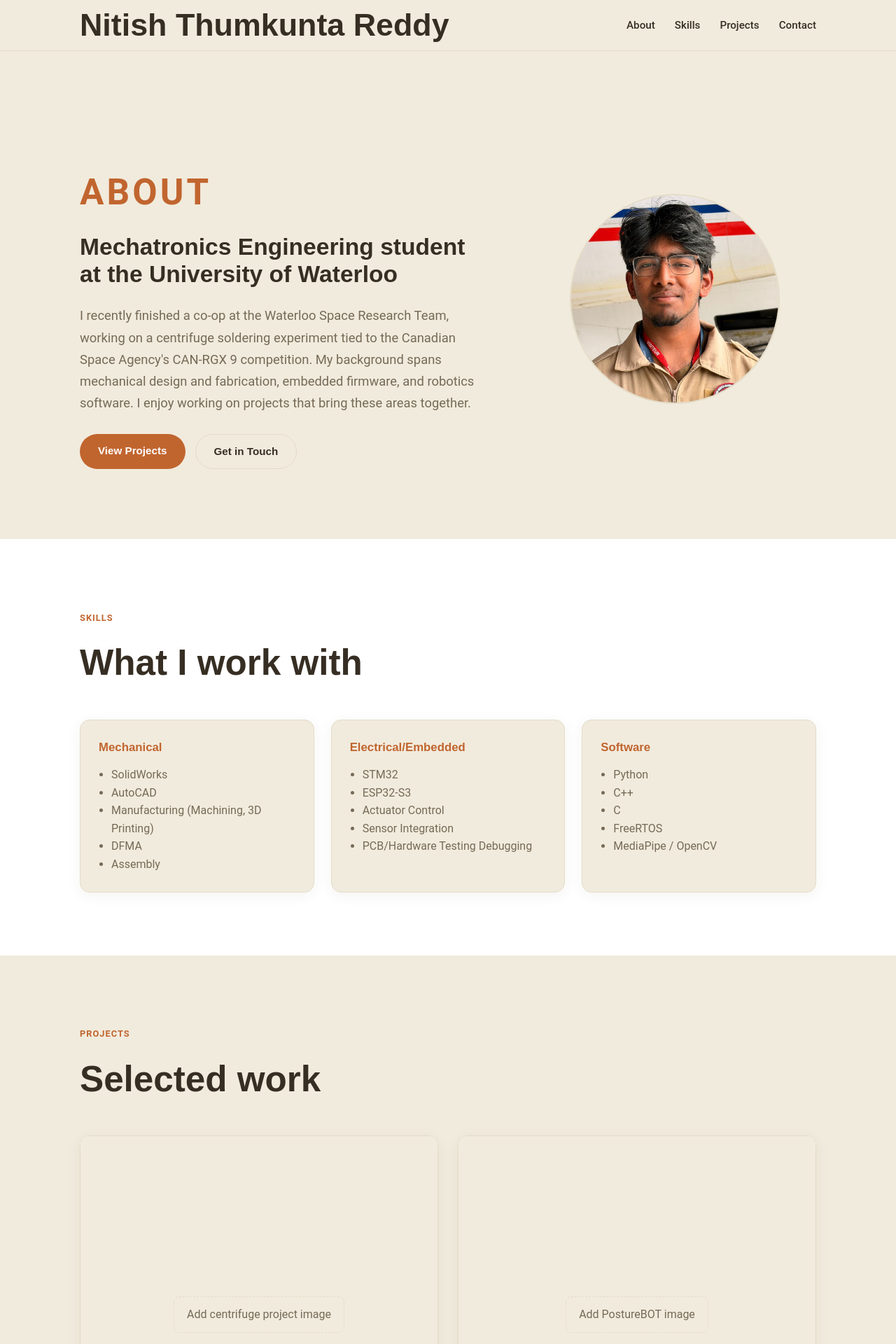
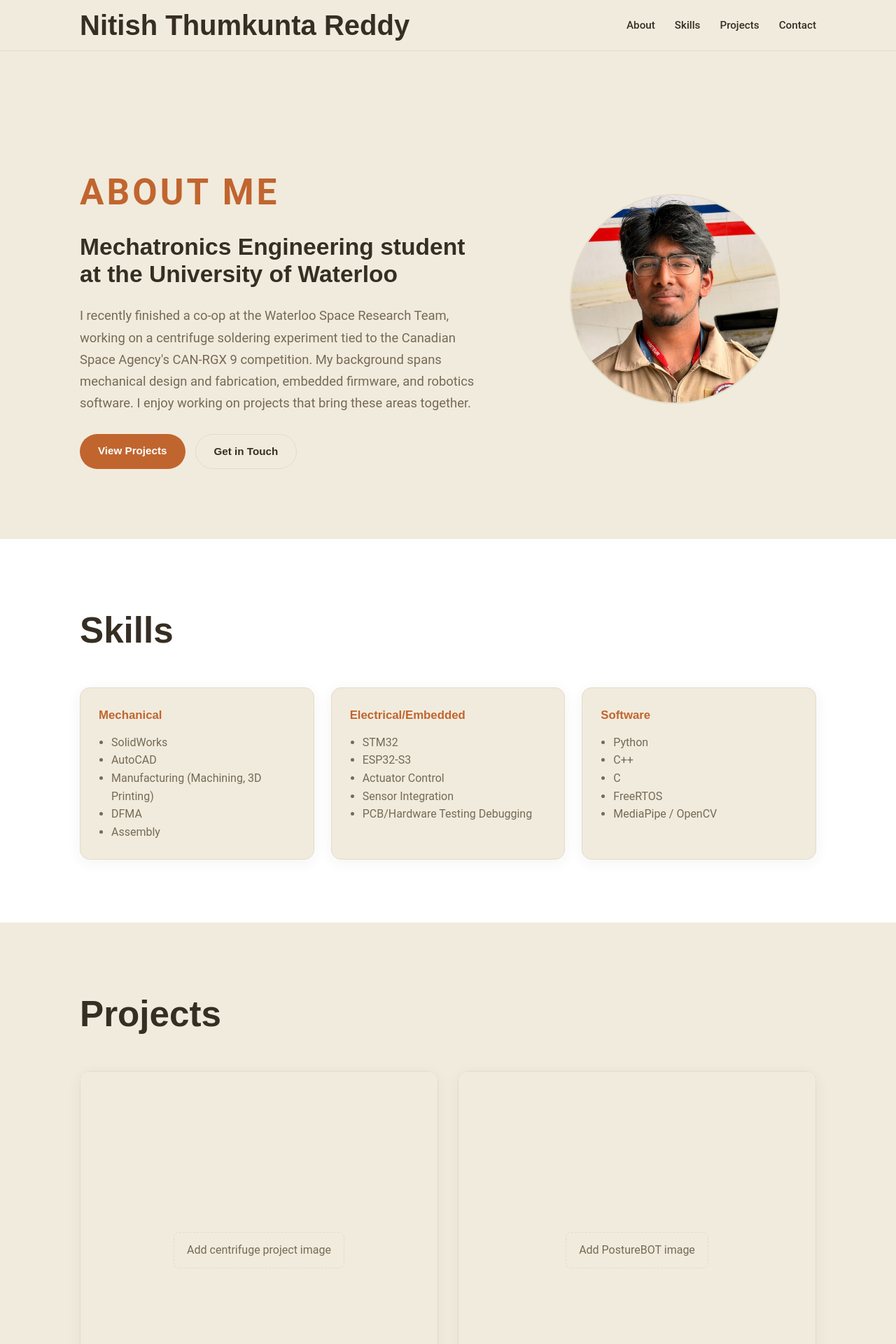
Before and after one commit to nitish2006main/PortfolioWebsite, a React (Vite) app: page / in a window 1280 px wide. Shown: the top 1920 px of the page at 70% size. Built offline with nearby package versions, Linux system fonts and the light colour scheme.

Commit message:
Fixing some title issues again

```diff
--- a/src/components/About.jsx
+++ b/src/components/About.jsx
@@ -25,7 +25,7 @@ function About() {
               marginBottom: 18,
             }}
           >
-            About
+            About Me
           </p>
 
           <h1
--- a/src/components/Contact.jsx
+++ b/src/components/Contact.jsx
@@ -11,31 +11,21 @@ function Contact() {
         className="container"
         style={{
           textAlign: 'left',
-          maxWidth: 560,
         }}
       >
-        <p
-          className="eyebrow"
+        <h2
           style={{
             fontSize: '3.2rem',
-            marginBottom: 18,
-          }}
-        >
-          Contact
-        </p>
-
-        <h2
-          style={{
-            fontSize: '2.1rem',
             lineHeight: 1.1,
             margin: '0 0 24px',
           }}
         >
-          Let's connect!
+          Contact
         </h2>
 
         <p
           style={{
+            maxWidth: 600,
             color: 'var(--color-text-muted)',
             marginBottom: 28,
             fontSize: '1.15rem',
--- a/src/components/Navbar.jsx
+++ b/src/components/Navbar.jsx
@@ -24,7 +24,7 @@ function Navbar() {
         <a href="#" style={{
           fontFamily: 'var(--font-heading)',
           fontWeight: 700,
-          fontSize: '2.8rem',
+          fontSize: '2.5rem',
           color: 'var(--color-text)',
         }}>
           Nitish Thumkunta Reddy
--- a/src/components/Projects.jsx
+++ b/src/components/Projects.jsx
@@ -35,10 +35,8 @@ function Projects() {
   return (
     <section id="projects" className="section">
       <div className="container">
-        <p className="eyebrow">Projects</p>
-
         <h2 style={{ fontSize: '3.2rem', marginBottom: 40 }}>
-          Selected work
+          Projects
         </h2>
 
         <div className="project-grid">
--- a/src/components/Skills.jsx
+++ b/src/components/Skills.jsx
@@ -17,8 +17,7 @@ function Skills() {
   return (
     <section id="skills" className="section" style={{ background: 'var(--color-surface)' }}>
       <div className="container">
-        <p className="eyebrow">Skills</p>
-        <h2 style={{ fontSize: '3.2rem', marginBottom: 40 }}>What I work with</h2>
+        <h2 style={{ fontSize: '3.2rem', marginBottom: 40 }}>Skills</h2>
         <div style={{
           display: 'grid',
           gridTemplateColumns: 'repeat(3, 1fr)',
```
